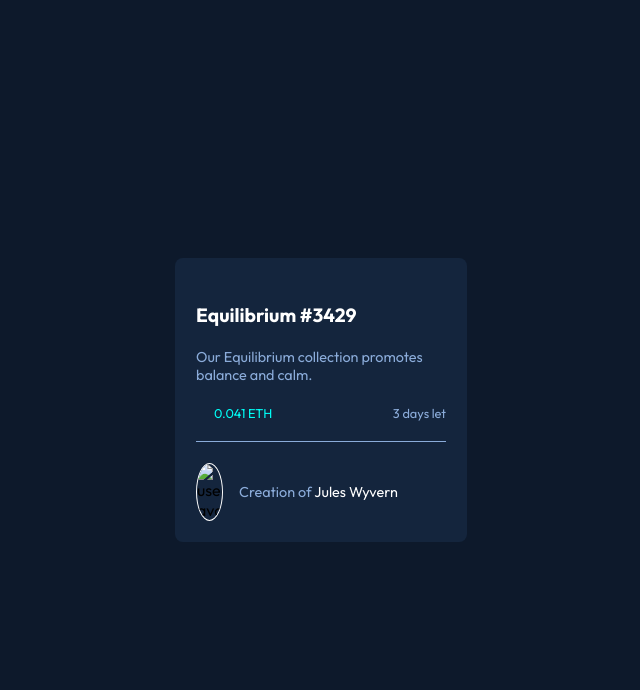
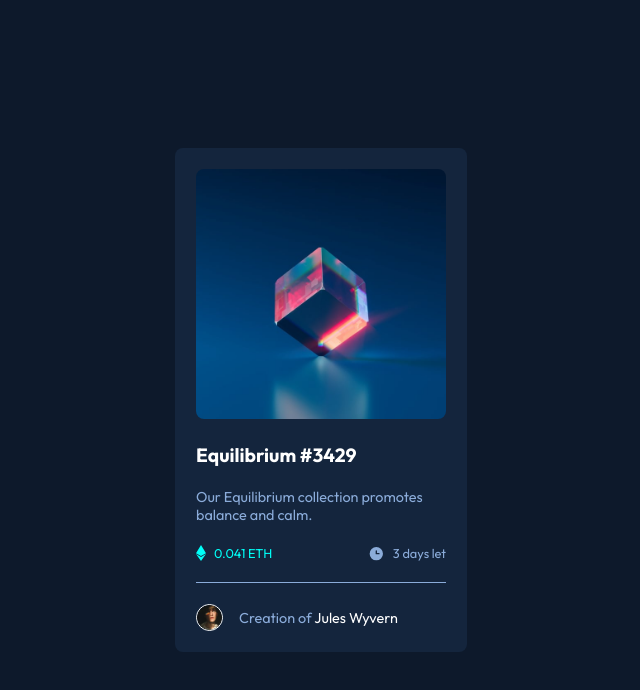
Before and after one commit to christencodes/NFT-Preview-Card, a plain HTML site: page index.html in a window 1280 px wide. Shown: the whole page, without its empty margins (319-959 px from the left). Drawn offline with Linux system fonts and the light colour scheme; the site is published under a folder, as on GitHub Pages, so addresses that start at the root find nothing.

Commit message:
updated image links

```diff
--- a/index.html
+++ b/index.html
@@ -1,4 +1,4 @@
-<!DOCTYPE html>
+<!doctype html>
 <html lang="en">
   <head>
     <meta charset="UTF-8" />
@@ -9,9 +9,9 @@
   <body>
     <div class="card">
       <div class="card-image">
-        <img src="/images/image-equilibrium.jpg" alt="" />
+        <img src="./images/image-equilibrium.jpg" alt="" />
         <div class="overlay">
-          <img src="/images/icon-view.svg" alt="" />
+          <img src="./images/icon-view.svg" alt="" />
         </div>
       </div>
       <div class="card-details">
@@ -21,17 +21,17 @@
         </div>
         <div class="card-extra">
           <div class="card-cost">
-            <img src="/images/icon-ethereum.svg" alt="" />
+            <img src="./images/icon-ethereum.svg" alt="" />
             <p>0.041 ETH</p>
           </div>
           <div class="card-time">
-            <img id="main-img" src="/images/icon-clock.svg" alt="" />
+            <img id="main-img" src="./images/icon-clock.svg" alt="" />
             <p>3 days let</p>
           </div>
         </div>
         <div class="rule"></div>
         <div class="card-avatar">
-          <img src="/images/image-avatar.png" alt="user-avatar" />
+          <img src="./images/image-avatar.png" alt="user-avatar" />
           <p class="user-info">Creation of <span>Jules Wyvern</span></p>
         </div>
       </div>
```
